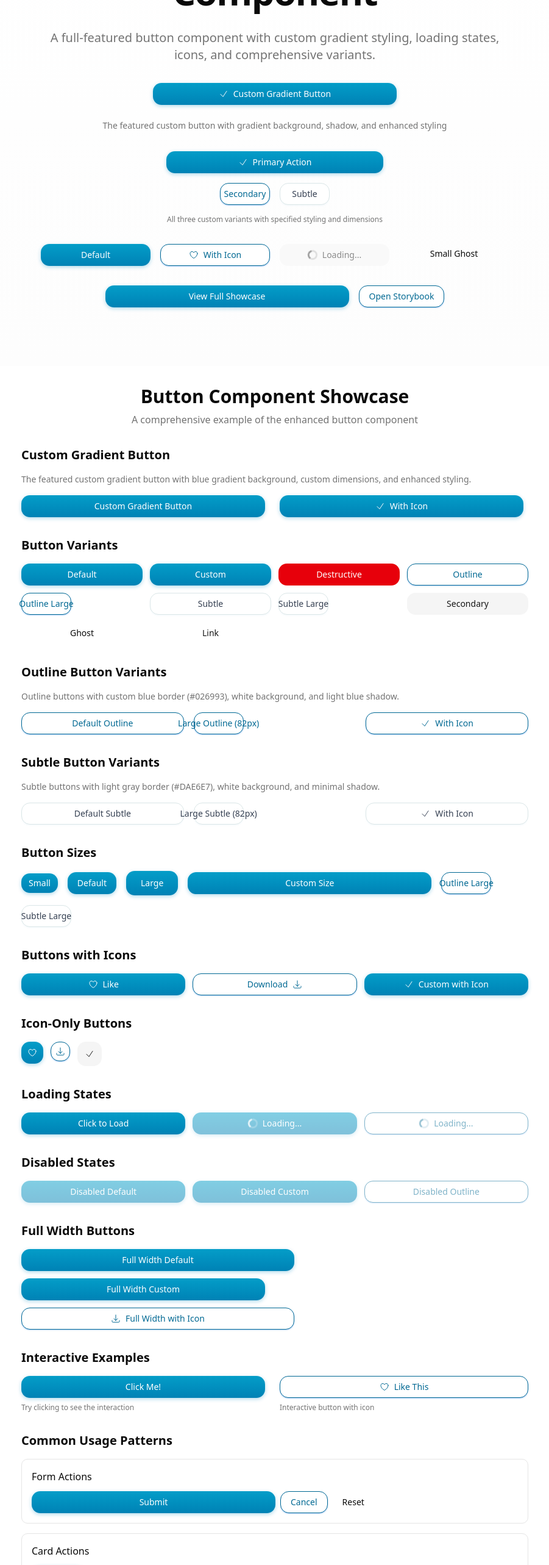
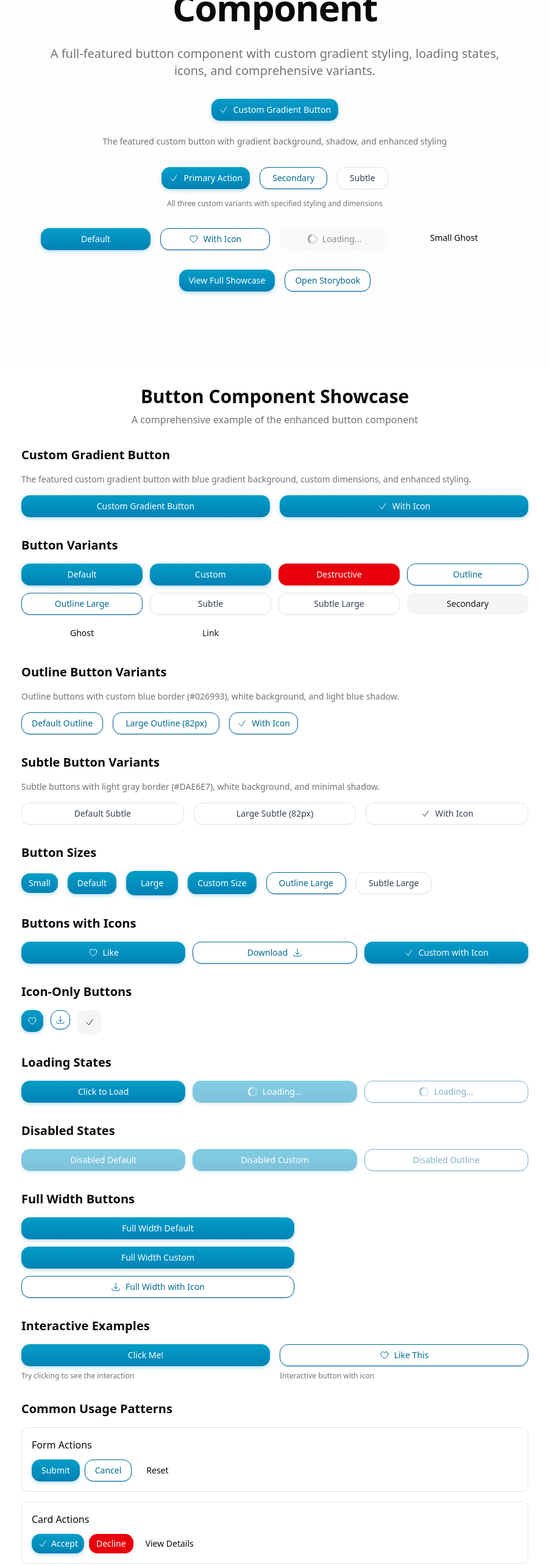
Before and after one commit to Valentine-Efagene/storybook-demo, a Next.js app: page / in a window 1280 px wide. Shown: the part 200-2766 px from the top of the page at 61% size, without its empty margins (189-1090 px from the left). Built offline with nearby package versions, Linux system fonts and the light colour scheme.

Commit message:
refactor: remove 'size' prop from Button components for consistency

```diff
--- a/src/app/page.tsx
+++ b/src/app/page.tsx
@@ -30,7 +30,6 @@ export default function Home() {
             {/* Featured Custom Button */}
             <div className="flex flex-col items-center gap-6">
               <Button
-                size="custom"
                 icon={<CheckIcon />}
                 className="mx-auto"
               >
@@ -44,7 +43,7 @@ export default function Home() {
             {/* Featured Buttons */}
             <div className="flex flex-col items-center gap-4">
               <div className="flex gap-4 flex-wrap justify-center">
-                <Button size="custom" icon={<CheckIcon />}>
+                <Button icon={<CheckIcon />}>
                   Primary Action
                 </Button>
                 <Button variant="outline" size="outline-lg">
@@ -75,7 +74,7 @@ export default function Home() {
 
             {/* Navigation */}
             <div className="flex flex-col gap-4 sm:flex-row sm:justify-center">
-              <Button size="custom" asChild>
+              <Button asChild>
                 <a href="#showcase">
                   View Full Showcase
                 </a>
--- a/src/components/examples/ButtonShowcase.tsx
+++ b/src/components/examples/ButtonShowcase.tsx
@@ -43,10 +43,10 @@ export function ButtonShowcase() {
                     The featured custom gradient button with blue gradient background, custom dimensions, and enhanced styling.
                 </p>
                 <div className="grid gap-4 md:grid-cols-2">
-                    <Button size="custom">
+                    <Button>
                         Custom Gradient Button
                     </Button>
-                    <Button size="custom" icon={<CheckIcon />}>
+                    <Button icon={<CheckIcon />}>
                         With Icon
                     </Button>
                 </div>
@@ -57,7 +57,7 @@ export function ButtonShowcase() {
                 <h2 className="text-xl font-semibold">Button Variants</h2>
                 <div className="grid gap-3 md:grid-cols-3 lg:grid-cols-4">
                     <Button variant="default">Default</Button>
-                    <Button size="custom">Custom</Button>
+                    <Button >Custom</Button>
                     <Button variant="destructive">Destructive</Button>
                     <Button variant="outline">Outline</Button>
                     <Button variant="outline" size="outline-lg">Outline Large</Button>
@@ -75,7 +75,7 @@ export function ButtonShowcase() {
                 <p className="text-sm text-muted-foreground">
                     Outline buttons with custom blue border (#026993), white background, and light blue shadow.
                 </p>
-                <div className="grid gap-4 md:grid-cols-3">
+                <div className="flex gap-4 flex-wrap">
                     <Button variant="outline">Default Outline</Button>
                     <Button variant="outline" size="outline-lg">Large Outline (82px)</Button>
                     <Button variant="outline" icon={<CheckIcon />}>With Icon</Button>
@@ -102,7 +102,7 @@ export function ButtonShowcase() {
                     <Button size="sm">Small</Button>
                     <Button size="default">Default</Button>
                     <Button size="lg">Large</Button>
-                    <Button size="custom">Custom Size</Button>
+                    <Button >Custom Size</Button>
                     <Button variant="outline" size="outline-lg">Outline Large</Button>
                     <Button variant="subtle" size="subtle-lg">Subtle Large</Button>
                 </div>
@@ -118,7 +118,7 @@ export function ButtonShowcase() {
                     <Button icon={<DownloadIcon />} iconPosition="right" variant="outline">
                         Download
                     </Button>
-                    <Button size="custom" icon={<CheckIcon />}>
+                    <Button icon={<CheckIcon />}>
                         Custom with Icon
                     </Button>
                 </div>
@@ -147,7 +147,7 @@ export function ButtonShowcase() {
                     <Button loading={loading} onClick={handleLoadingDemo}>
                         {loading ? 'Loading...' : 'Click to Load'}
                     </Button>
-                    <Button loading size="custom">
+                    <Button loading >
                         Custom Loading
                     </Button>
                     <Button loading variant="outline">
@@ -161,7 +161,7 @@ export function ButtonShowcase() {
                 <h2 className="text-xl font-semibold">Disabled States</h2>
                 <div className="grid gap-3 md:grid-cols-2 lg:grid-cols-3">
                     <Button disabled>Disabled Default</Button>
-                    <Button disabled size="custom">
+                    <Button disabled >
                         Disabled Custom
                     </Button>
                     <Button disabled variant="outline">
@@ -175,7 +175,7 @@ export function ButtonShowcase() {
                 <h2 className="text-xl font-semibold">Full Width Buttons</h2>
                 <div className="max-w-md space-y-3">
                     <Button fullWidth>Full Width Default</Button>
-                    <Button fullWidth size="custom">
+                    <Button fullWidth >
                         Full Width Custom
                     </Button>
                     <Button fullWidth variant="outline" icon={<DownloadIcon />}>
@@ -191,7 +191,7 @@ export function ButtonShowcase() {
                     <div className="space-y-2">
                         <Button
 
-                            size="custom"
+
                             onClick={() => alert('Custom button clicked!')}
                             className="w-full"
                         >
@@ -221,7 +221,7 @@ export function ButtonShowcase() {
                     <div className="p-4 border rounded-lg">
                         <h3 className="font-medium mb-3">Form Actions</h3>
                         <div className="flex gap-2">
-                            <Button size="custom">Submit</Button>
+                            <Button >Submit</Button>
                             <Button variant="outline">Cancel</Button>
                             <Button variant="ghost">Reset</Button>
                         </div>
--- a/src/components/examples/CustomButtonDemo.tsx
+++ b/src/components/examples/CustomButtonDemo.tsx
@@ -26,10 +26,10 @@ export function CustomButtonDemo() {
                         Shadow: 0px 2px 6px rgba(8, 140, 193, 0.32)<br />
                         Border-radius: 12px | Width: 400px | Height: 36px
                     </p>
-                    <Button size="custom">
+                    <Button>
                         Custom Gradient Button
                     </Button>
-                    <Button size="custom" icon={<CheckIcon />}>
+                    <Button icon={<CheckIcon />}>
                         With Icon
                     </Button>
                 </div>
@@ -75,7 +75,7 @@ export function CustomButtonDemo() {
             <div className="space-y-4 text-center">
                 <h2 className="text-lg font-semibold text-gray-800">Side by Side Comparison</h2>
                 <div className="flex gap-4 items-center justify-center flex-wrap">
-                    <Button size="custom">
+                    <Button>
                         Primary Action
                     </Button>
                     <Button variant="outline" size="outline-lg">
@@ -92,9 +92,9 @@ export function CustomButtonDemo() {
                 <div className="text-center space-y-4">
                     <h3 className="font-medium">Custom Gradient States</h3>
                     <div className="space-y-2">
-                        <Button size="custom">Normal</Button>
-                        <Button size="custom" disabled>Disabled</Button>
-                        <Button size="custom" loading>Loading</Button>
+                        <Button>Normal</Button>
+                        <Button disabled>Disabled</Button>
+                        <Button loading>Loading</Button>
                     </div>
                 </div>
                 <div className="text-center space-y-4">
--- a/src/components/examples/ThreeVariantDemo.tsx
+++ b/src/components/examples/ThreeVariantDemo.tsx
@@ -22,7 +22,7 @@ export function ThreeVariantDemo() {
                 <h2 className="text-xl font-semibold">Primary (Custom Gradient)</h2>
                 <div className="space-y-3">
                     <div className="space-y-1">
-                        <Button size="custom">
+                        <Button>
                             Primary Action
                         </Button>
                         <p className="text-xs text-gray-500">
@@ -30,7 +30,7 @@ export function ThreeVariantDemo() {
                         </p>
                     </div>
                     <div className="space-y-1">
-                        <Button size="custom" icon={<CheckIcon />}>
+                        <Button icon={<CheckIcon />}>
                             With Icon
                         </Button>
                         <p className="text-xs text-gray-500">
@@ -90,7 +90,7 @@ export function ThreeVariantDemo() {
             <div className="space-y-4 text-center">
                 <h2 className="text-xl font-semibold">All Three Together</h2>
                 <div className="flex gap-4 items-center justify-center flex-wrap">
-                    <Button size="custom">
+                    <Button>
                         Primary
                     </Button>
                     <Button variant="outline" size="outline-lg">
@@ -112,9 +112,9 @@ export function ThreeVariantDemo() {
                     <div className="space-y-3">
                         <h3 className="font-medium text-center">Primary States</h3>
                         <div className="space-y-2">
-                            <Button size="custom" className="w-full">Normal</Button>
-                            <Button size="custom" className="w-full" disabled>Disabled</Button>
-                            <Button size="custom" className="w-full" loading>Loading</Button>
+                            <Button className="w-full">Normal</Button>
+                            <Button className="w-full" disabled>Disabled</Button>
+                            <Button className="w-full" loading>Loading</Button>
                         </div>
                     </div>
                     <div className="space-y-3">
--- a/src/components/ui/button.tsx
+++ b/src/components/ui/button.tsx
@@ -27,9 +27,8 @@ const buttonVariants = cva(
         default: "h-9 px-4 py-2 has-[>svg]:px-3",
         sm: "h-8 rounded-xl gap-1.5 px-3 has-[>svg]:px-2.5",
         lg: "h-10 rounded-xl px-6 has-[>svg]:px-4",
-        custom: "h-9 px-5 py-2 gap-2 min-w-[82px] w-full max-w-[400px] flex-none",
-        "outline-lg": "h-9 px-5 py-2 gap-2 min-w-[82px] w-[82px] flex-none",
-        "subtle-lg": "h-9 px-5 py-2 gap-2 min-w-[82px] w-[82px] flex-none",
+        "outline-lg": "h-9 px-5 py-2 gap-2 flex-none",
+        "subtle-lg": "h-9 px-5 py-2 gap-2 flex-none",
         icon: "size-9",
         "icon-sm": "size-8",
         "icon-lg": "size-10",
```
Also changed, not shown: 1 other file (tests, documents, lock files or other folders).
